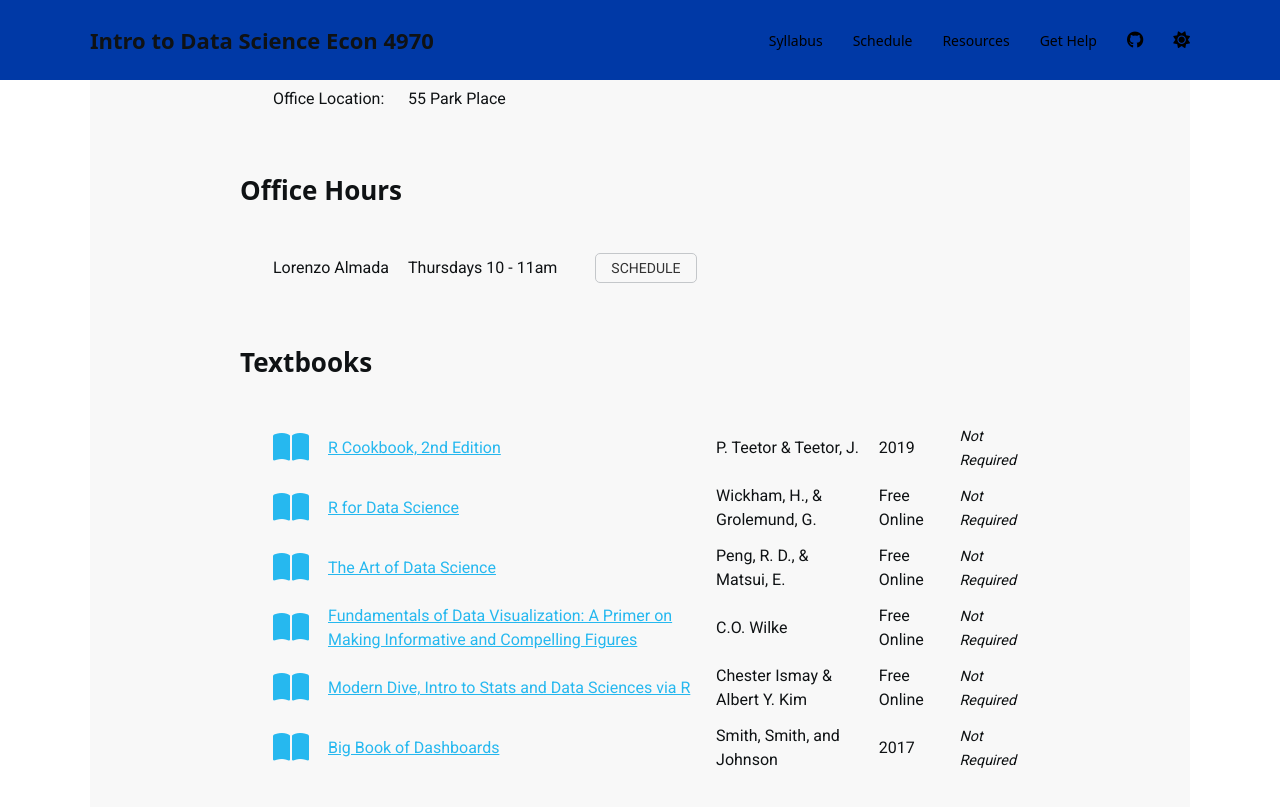
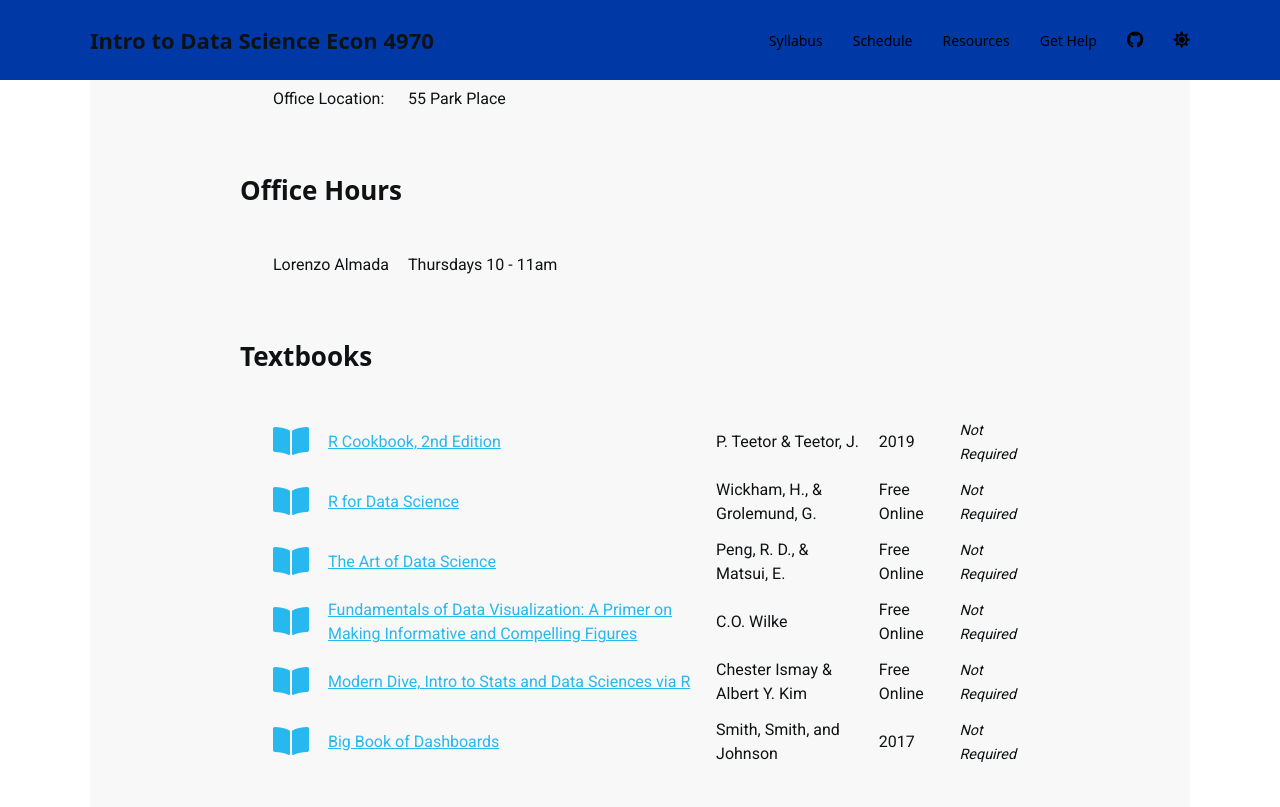
Before and after one commit to lalmada1/Intro-to-Data-Science-Econ-4970, a Jekyll site: the page built from index.md, in a window 1280 px wide and 900 px high, scrolled down 1263 px. Shown: the top 807 px of the window. Built offline with Jekyll 4.4.1, drawn with Linux system fonts in a browser that asks for light colours; nearby versions of some CDN libraries; a style sheet for code colours, icons or effects is not loaded.

Commit message:
Update index.html

```diff
--- a/_layouts/index.html
+++ b/_layouts/index.html
@@ -230,9 +230,6 @@ layout: default
 <td>{{item.name}}</td>
 <td>{{item.office_hours_time}}</td>
 <td>{{item.office_hours_location}}</td>
-<td>
-  <a class="uk-button uk-button-default uk-button-small" class="uk-align-center" onclick="location.href='{{ site.calendly }}'" target="_blank">SCHEDULE</a>
-</td>
 </tr>
 {% endfor %}
 
```
